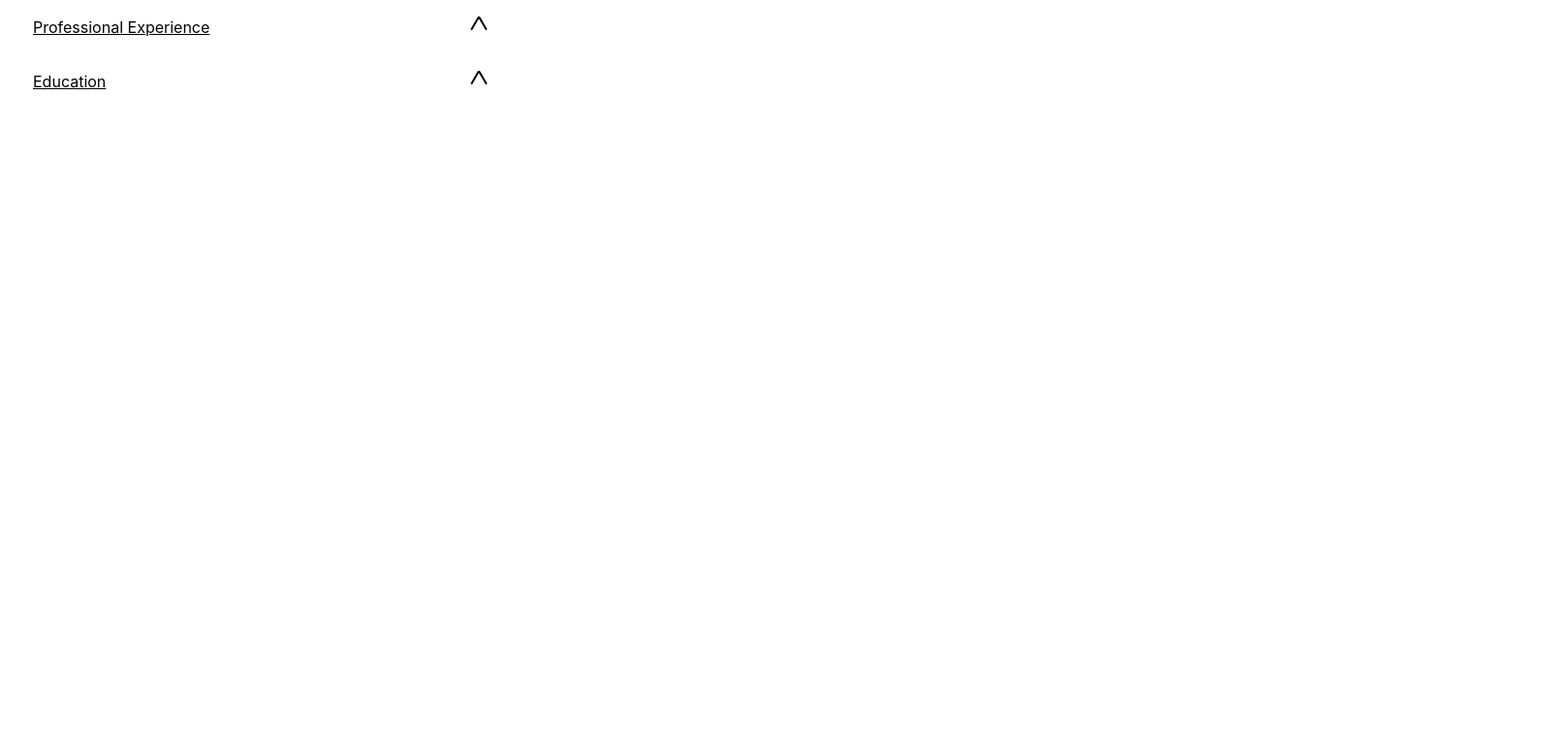
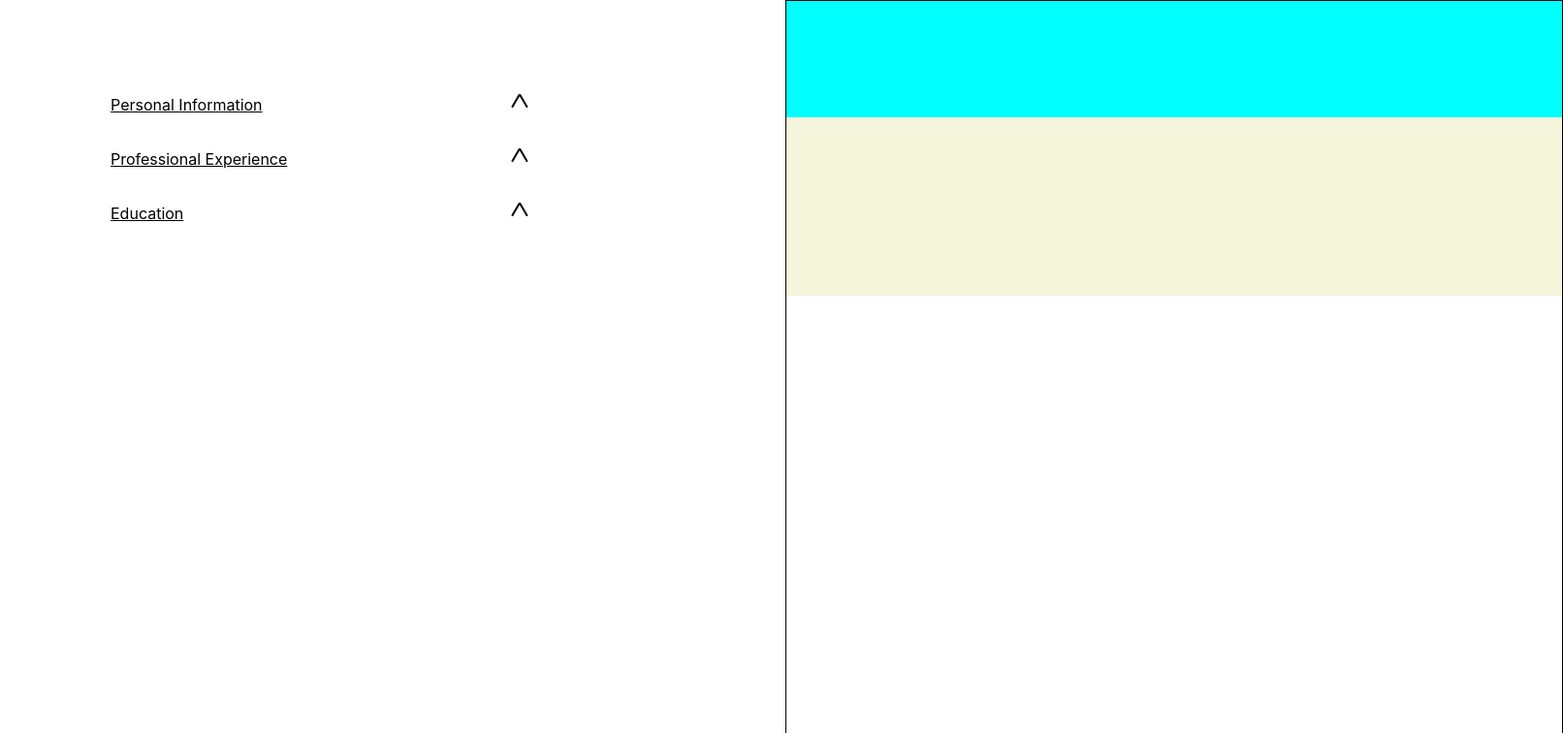
Before and after one commit to StephTorres22/cv-app, a React (Vite) app in the folder cv-app/: page / in a window 1280 px wide. Shown: the top 756 px of the page at 97% size, 1612 px wide, since content can reach past the window. Built offline with nearby package versions, Linux system fonts and the light colour scheme.

Commit message:
starting of cv styling

```diff
--- a/cv-app/src/App.css
+++ b/cv-app/src/App.css
@@ -7,23 +7,19 @@ p {
   font-size: 1rem;
 }
 
-/* .whole {
-  display: grid;
-
-  grid-template-columns: 1fr 1fr;
-  grid-template-areas: "forms display";
-  padding: 2rem;
-} */
-
 .whole {
   display: flex;
-  flex-direction: column;
+  justify-content: space-between;
 }
 
-.forms {
-  grid-area: "forms";
+.left {
+  display: flex;
+  flex-direction: column;
+  margin-top: 5rem;
+  margin-left: 5rem;
+
 }
 
-.preview {
-  grid-area: "display";
+.right {
+  margin-left: 15rem;
 }
--- a/cv-app/src/App.jsx
+++ b/cv-app/src/App.jsx
@@ -4,7 +4,7 @@ import { useState } from "react";
 import { v4 as uuidv4 } from "uuid";
 
 //import DetailsDisplay from "./components/Display";
-
+import PeronsalInformation from "./components/PersonalInformation";
 import ProfessionalExperience from "./ProfessionalExperience";
 //import EducationalEstablishment from "./components/Education";
 //import Qualification from "./Qualifications";
@@ -13,6 +13,7 @@ import Establishment from "./classes/establishment";
 import Job from "./classes/job";
 import Collapsable from "./components/Collapsable";
 import EducationalEstablishment from "./components/Education";
+import DetailsDisplay from "./components/Display";
 
 function App() {
   const [person, setPerson] = useState({
@@ -25,10 +26,38 @@ function App() {
     qualifications: [],
   });
 
-  //const [activeIndex, setActiveIndex] = useState(2);
-
   const defaultValue = "";
   const defaultDate = new Date();
+
+  /* PERSONAL INFO STATE */
+
+  const [location, setLocation] = useState(defaultValue);
+  const [aboutMe, setAboutMe] = useState(defaultValue);
+
+  function handleLocationChange(e) {
+    setLocation(e.target.value);
+  }
+
+  function managePersonFirstName(e) {
+    const updatedPerson = { ...person, firstName: e.target.value };
+    setPerson(updatedPerson);
+  }
+
+  function managePersonSurname(e) {
+    const updatedPerson = { ...person, surName: e.target.value };
+    setPerson(updatedPerson);
+  }
+
+  function managePersonEmail(e) {
+    const updatedPerson = { ...person, email: e.target.value };
+    setPerson(updatedPerson);
+  }
+
+  function managePersonPhoneNumber(e) {
+    const updatedPerson = { ...person, phoneNumber: e.target.value };
+    setPerson(updatedPerson);
+  }
+  //const [activeIndex, setActiveIndex] = useState(2);
 
   /* JOB STATE */
   const [jobPlace, setJobPlace] = useState(defaultValue);
@@ -94,6 +123,23 @@ function App() {
 
   return (
     <div className="whole">
+      <div className="left">
+        <Collapsable title="Personal Information">
+          <PeronsalInformation
+            firstName={person.firstName}
+            surname={person.surName}
+            phoneNumber={person.phoneNumber}
+            email={person.email}
+            handleFirstNameChange={managePersonFirstName}
+            handleSurnameChange={managePersonSurname}
+            handleEmailChange={managePersonEmail}
+            handlePhoneNumberChange={managePersonPhoneNumber}
+            place={location}
+            handlePlaceChange={handleLocationChange}
+            description={aboutMe}
+            handleDescriptionChange={(e) => setAboutMe(e.target.value)}
+          />
+        </Collapsable>
         <Collapsable title="Professional Experience">
           <ProfessionalExperience
             jobPlace={jobPlace}
@@ -121,6 +167,10 @@ function App() {
           />
         </Collapsable>
       </div>
+      <div className="right">
+        <DetailsDisplay person={person} location={location} aboutMe={aboutMe} />
+      </div>
+    </div>
   );
 }
 
--- a/cv-app/src/classes/qualification.js
+++ b/cv-app/src/classes/qualification.js
@@ -1,9 +1,10 @@
 class Quali {
-  constructor(level, title, grade) {
+  constructor(level, title, grade, id) {
     //this.id = id;
     this.level = level;
     this.title = title;
     this.grade = grade;
+    this.id = id;
   }
 }
 
--- a/cv-app/src/components/Display.jsx
+++ b/cv-app/src/components/Display.jsx
@@ -1,21 +1,29 @@
 /* eslint-disable react/prop-types */
 /* Display all the info passed into different inputs etc here */
-
+import "../styles/preview.css";
 // eslint-disable-next-line react/prop-types
-function DetailsDisplay({ person }) {
+function DetailsDisplay({ person, location, aboutMe }) {
   return (
-    <div>
+    <div className="cv">
       <header className="header">
-        {/* <h1>{firstName}</h1>
-        <h1>{surName}</h1>
-        <h1>{number}</h1>
-        <h1>{email}</h1> */}
+        <div className="header-left">
+          <p>
+            {person.firstName} {person.surName}
+            <p>{location}</p>
+          </p>
+        </div>
+        <div className="header-right">
+          <p>{person.phoneNumber}</p>
+          <p>{person.email}</p>
+        </div>
       </header>
-      <section className="about"></section>
+      <section className="about">
+        <p>{aboutMe}</p>
+      </section>
       <section className="professional">
         {person.jobs.map((job) => {
           return (
-            <div key={job.place}>
+            <div key={job.id}>
               <div className="dates">
                 <p>{job.startDate}</p>
                 <p>{job.endDate}</p>
@@ -30,7 +38,7 @@ function DetailsDisplay({ person }) {
       <section className="education">
         {person.establishments.map((place) => {
           return (
-            <div key={place.name}>
+            <div key={place.id}>
               <h1>{place.name}</h1>
               <p>From: {place.startDate}</p>
               <p>Until: {place.endDate}</p>
@@ -41,7 +49,7 @@ function DetailsDisplay({ person }) {
       <section className="qualifications">
         {person.qualifications.map((quali) => {
           return (
-            <li key={quali.level + quali.title}>
+            <li key={quali.id}>
               {quali.level} {quali.title} {quali.grade}
             </li>
           );
--- /dev/null
+++ b/cv-app/src/components/PersonalInformation.jsx
@@ -0,0 +1,76 @@
+/* eslint-disable react/prop-types */
+
+function PeronsalInformation({
+  firstName,
+  surname,
+  phoneNumber,
+  email,
+  handleFirstNameChange,
+  handleSurnameChange,
+  handlePhoneNumberChange,
+  handleEmailChange,
+  place,
+  handlePlaceChange,
+  description,
+  handleDescriptionChange
+}) {
+  return (
+    <div className="forms-container">
+      <form action="" className="forms">
+        <input
+          type="text"
+          name="firstName"
+          id="firstName"
+          placeholder="First name"
+          value={firstName}
+          onChange={handleFirstNameChange}
+        />
+        <input
+          type="text"
+          name="surname"
+          id="surname"
+          placeholder="Surname"
+          value={surname}
+          onChange={handleSurnameChange}
+        />
+        <input
+          type="text"
+          name="location"
+          id="location"
+          placeholder="Location"
+          value={place}
+          onChange={handlePlaceChange}
+        />
+        <input
+          type="email"
+          name="email"
+          id="email"
+          value={email}
+          placeholder="Email"
+          onChange={handleEmailChange}
+        />
+        <input
+          type="tel"
+          name="phoneNumber"
+          id="phoneNumber"
+          value={phoneNumber}
+          placeholder="Phone number"
+          onChange={handlePhoneNumberChange}
+          pattern="[0-9]{5}-[0-9]{3}-[0-9]{3}"
+          required
+        />
+        <textarea
+         rows={4}
+         style={{ resize: "none" }}
+         name=""
+         id=""
+         className=""
+         placeholder="About me"
+         value={description}
+         onChange={handleDescriptionChange}/>
+      </form>
+    </div>
+  );
+}
+
+export default PeronsalInformation;
--- /dev/null
+++ b/cv-app/src/styles/preview.css
@@ -0,0 +1,34 @@
+.cv {
+  min-width: 50rem;
+  min-height: 100vh;
+  border: solid black 1px;
+}
+
+.header {
+  margin-top: 0;
+  width: 100%;
+  min-height: 15vh;
+  background-color: aqua;
+  display: flex;
+  justify-content: space-between;
+}
+.header .header-left,
+.header .header-right {
+  padding-top: 2rem;
+}
+.header .header-left {
+  padding-left: 2rem;
+}
+
+.header .header-right {
+  padding-right: 2rem;
+}
+
+.about{
+    min-height: 15vh;
+    background-color: beige;
+    padding: 2rem;
+    max-width: 50rem;
+    overflow-wrap: break-word;
+
+}
```
Lines whose indentation alone changed are shown as unchanged.
